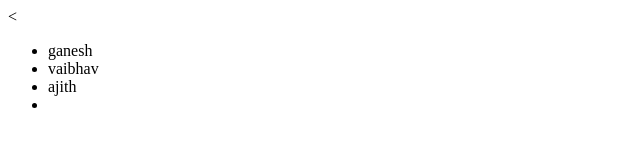
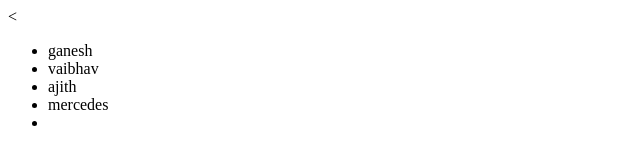
Before and after one commit to ganeshsb1996/newGitTest, a plain HTML site: page index.html in a window 1280 px wide. Shown: the full height of the page, 0-640 px from the left. Drawn offline with Linux system fonts and the light colour scheme.

Commit message:
changes are made

```diff
--- a/index.html
+++ b/index.html
@@ -5,6 +5,7 @@
 <li>ganesh</li>
  <li>vaibhav</li>
  <li>ajith</li>
+ <li>mercedes</li>
 <li></li>
 </ul></div>
 </body>
```
